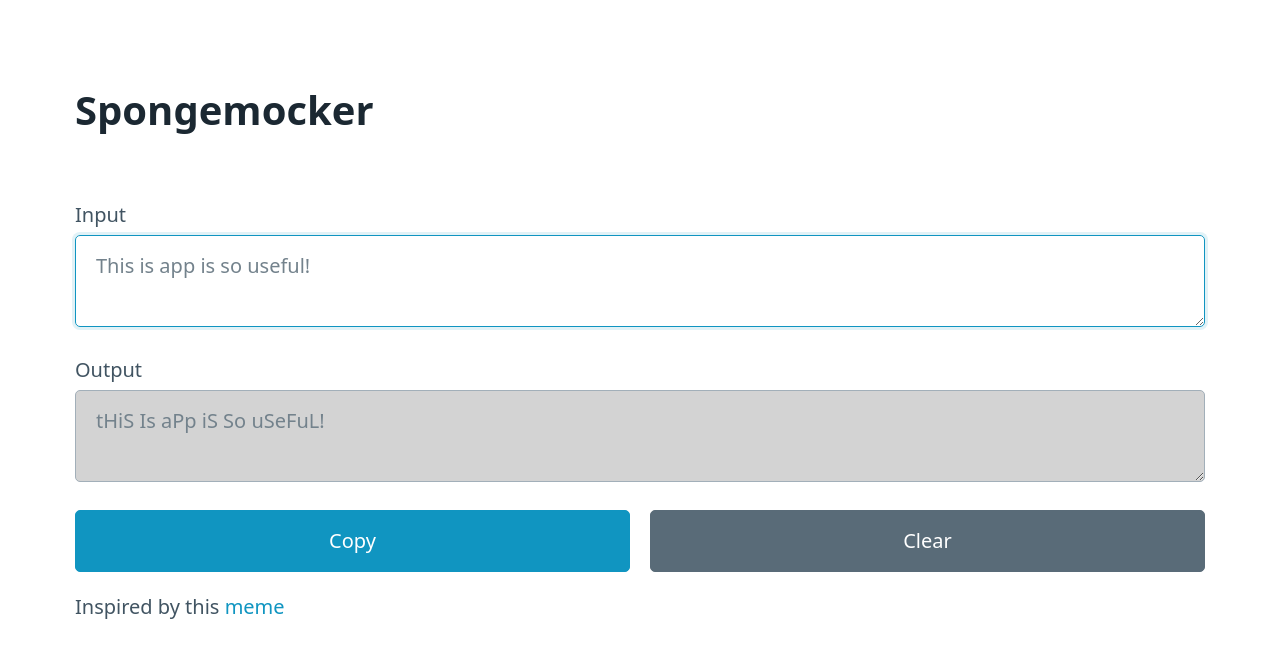
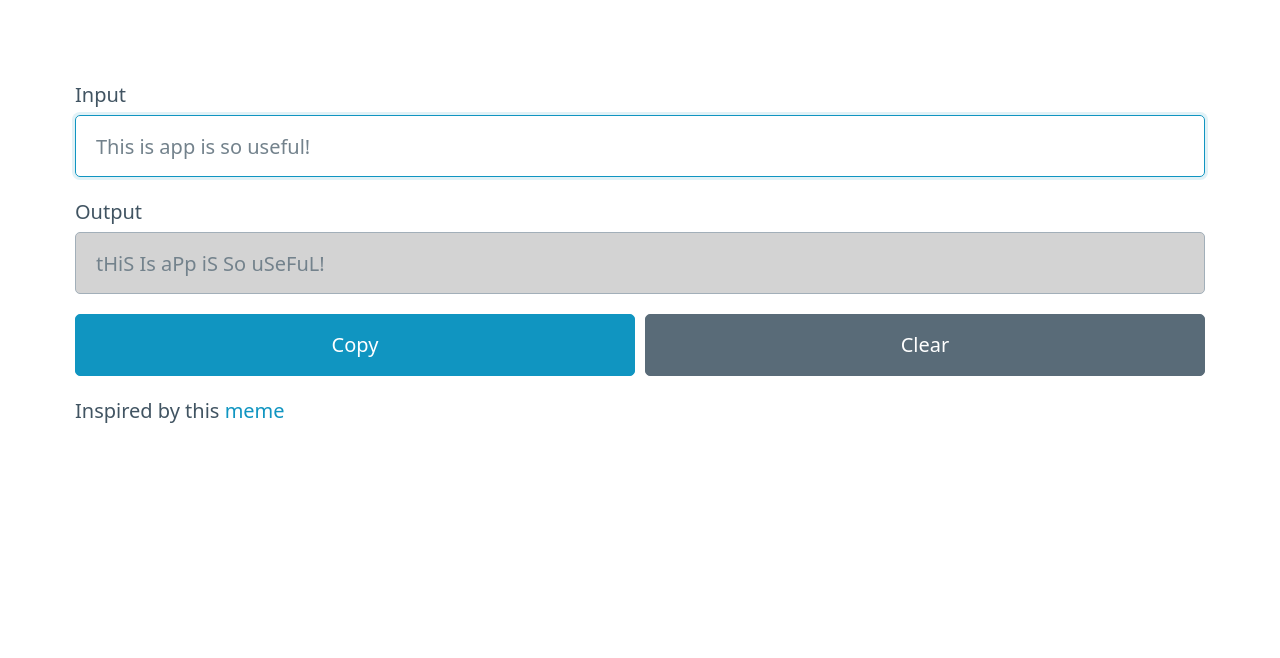
Before and after one commit to Infir3/spongemocker, a plain HTML site: page index.html in a window 1280 px wide. Both pictures are taken after a click on the button "Copy". Drawn offline with nearby package versions, Linux system fonts and the light colour scheme.

Commit message:
fix Pico ui bugs

```diff
--- a/index.html
+++ b/index.html
@@ -11,13 +11,12 @@
   </head>
   <body>
     <main class="container">
-      <h1>Spongemocker</h1>
-      <label for="inputArea">Input</label>
-      <textarea id="inputArea" aria-label="Input" placeholder="This is app is so useful!"></textarea>
-      <label for="outputArea">Output</label>
-      <textarea id="outputArea" aria-label="Output" placeholder="tHiS Is aPp iS So uSeFuL!" readonly></textarea>
-      <div class="grid">
-        <button id="copyBtn" data-clipboard-target="#outputArea" data-tooltip="Copy output to clipboard">Copy</button>
+      <label for="textInput">Input</label>
+      <input id="textInput" type="text" aria-label="Input" placeholder="This is app is so useful!" />
+      <label for="textOutput">Output</label>
+      <input id="textOutput" type="text" aria-label="Output" placeholder="tHiS Is aPp iS So uSeFuL!" readonly />
+      <div class="button-container">
+        <button id="copyBtn" data-clipboard-target="#textOutput" data-tooltip="Copy output to clipboard">Copy</button>
         <button id="clearBtn" class="secondary" data-tooltip="Clear input">Clear</button>
       </div>
       <p>
--- a/script.js
+++ b/script.js
@@ -1,12 +1,12 @@
 import { spongemock } from "./spongemock.js";
 
-const inputArea = document.getElementById("inputArea");
-const outputArea = document.getElementById("outputArea");
+const textInput = document.getElementById("textInput");
+const textOutput = document.getElementById("textOutput");
 const copyBtn = document.getElementById("copyBtn");
 const clearBtn = document.getElementById("clearBtn");
 
-inputArea.addEventListener("input", () => {
-  outputArea.value = spongemock(inputArea.value);
+textInput.addEventListener("input", () => {
+  textOutput.value = spongemock(textInput.value);
 });
 
 // instantiate ClipboardJS by passing the HTML element of the copy button
@@ -21,16 +21,16 @@ copyBtn.addEventListener("click", () => {
     style: {
       background: "green",
     },
-    callback: () => inputArea.focus(), // Invoked when the toast is dismissed
+    callback: () => textInput.focus(), // Invoked when the toast is dismissed
   }).showToast();
 });
 
 clearBtn.addEventListener("click", () => {
-  inputArea.value = "";
-  outputArea.value = "";
-  inputArea.focus();
+  textInput.value = "";
+  textOutput.value = "";
+  textInput.focus();
 });
 
 window.addEventListener("DOMContentLoaded", () => {
-  inputArea.focus();
+  textInput.focus();
 });
--- a/styles.css
+++ b/styles.css
@@ -1,3 +1,8 @@
-#outputArea {
+#textOutput {
   background-color: lightgray;
 }
+
+.button-container {
+  display: flex;
+  gap: 10px;
+}
```
